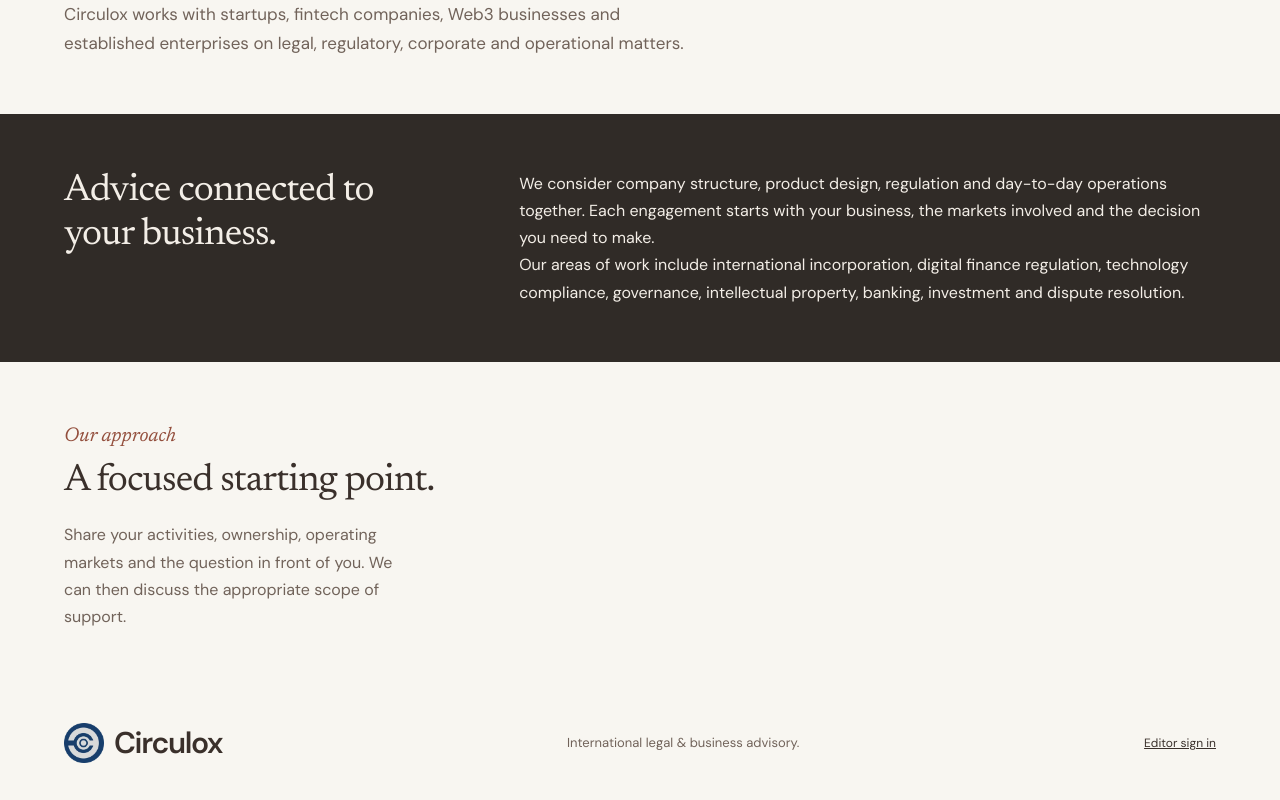
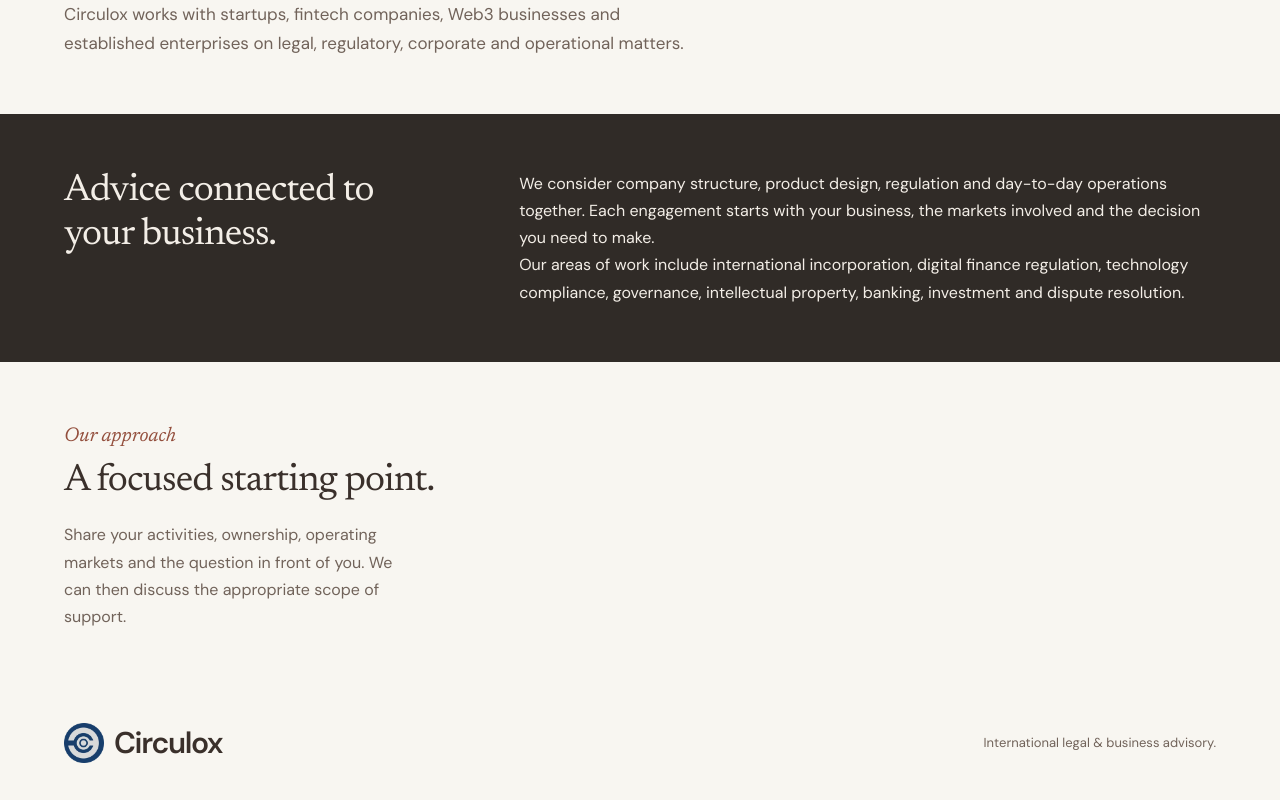
Before and after one commit to VishalPachpor/Circulox, a Next.js app: page /firm in a window 1280 px wide. Shown: the part 379-1179 px from the top of the page. Built offline with nearby package versions, Linux system fonts and the light colour scheme; no server answers.

Commit message:
style(design): F001 remove editor links from public footers

```diff
--- a/src/components/footer.tsx
+++ b/src/components/footer.tsx
@@ -19,9 +19,6 @@ export function Footer({ home = false }: { home?: boolean }) {
           International legal &amp; business advisory. Engagement scope and
           jurisdiction-specific requirements are considered for each matter.
         </p>
-        <Link className="studio-link" href="/studio">
-          Editor sign in
-        </Link>
       </div>
     </footer>
   ) : (
@@ -30,9 +27,6 @@ export function Footer({ home = false }: { home?: boolean }) {
         <BrandLogo />
       </Link>
       <p>International legal &amp; business advisory.</p>
-      <Link className="studio-link" href="/studio">
-        Editor sign in
-      </Link>
     </footer>
   );
 }
```
Also changed, not shown: 1 other file (tests, documents, lock files or other folders).
